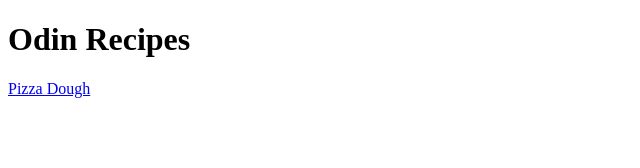
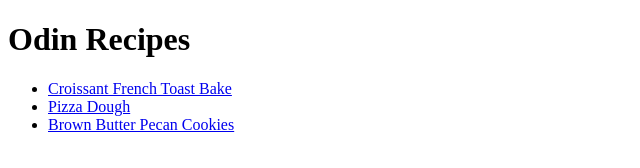
Before and after one commit to michvlowsky/odin-recipes, a plain HTML site: page index.html in a window 1280 px wide. Shown: the whole page, without its empty margins (0-640 px from the left). Drawn offline with Linux system fonts and the light colour scheme.

Commit message:
Add pages for 2 more recipes

```diff
--- a/index.html
+++ b/index.html
@@ -7,6 +7,10 @@
     </head>
     <body>
         <h1>Odin Recipes</h1>
-        <a href="./recipes/pizza.html">Pizza Dough</a>
+        <ul>
+            <li><a href="./recipes/croissant-french-toast-bake.html">Croissant French Toast Bake</a></li>
+            <li><a href="./recipes/pizza.html">Pizza Dough</a></li>
+            <li><a href="./recipes/pecancookies.html">Brown Butter Pecan Cookies</a></li>
+        </ul>
     </body>
 </html>
```
Also changed, not shown: recipes/croissant-french-toast-bake.html (added), recipes/pecancookies.html (added).
